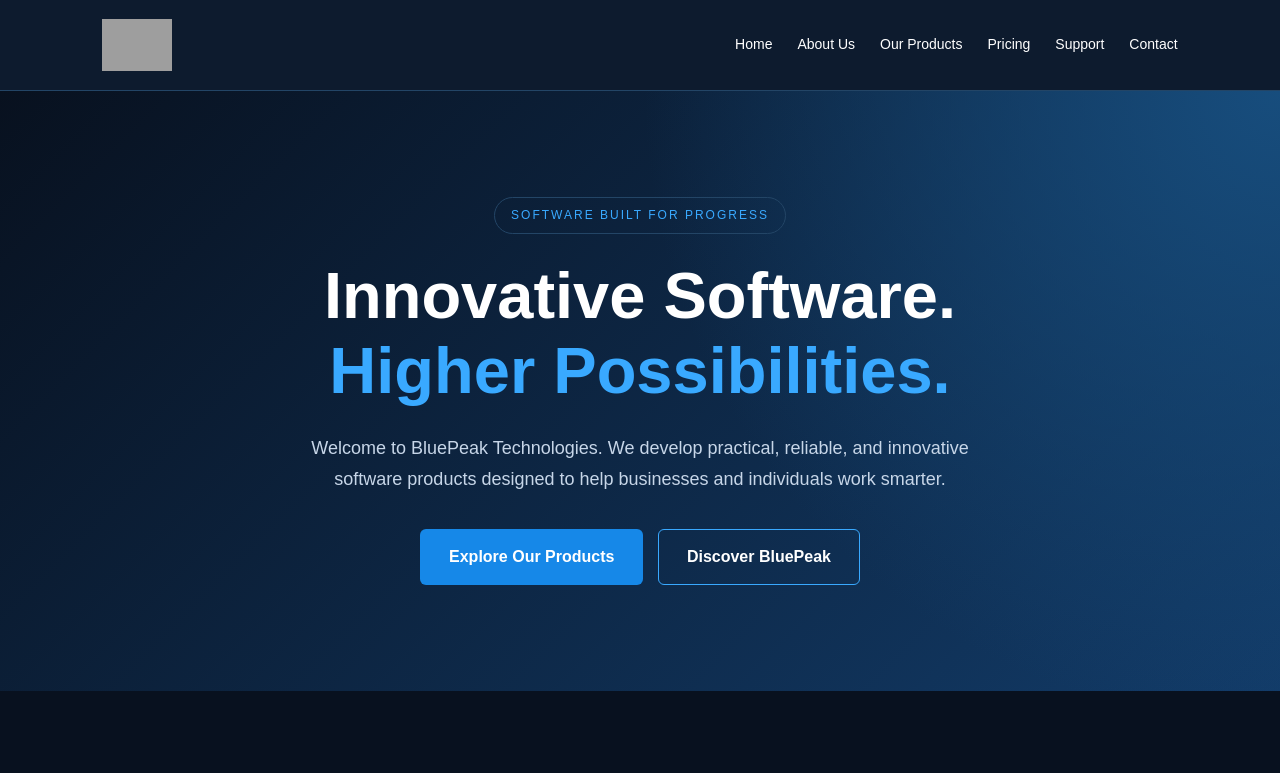
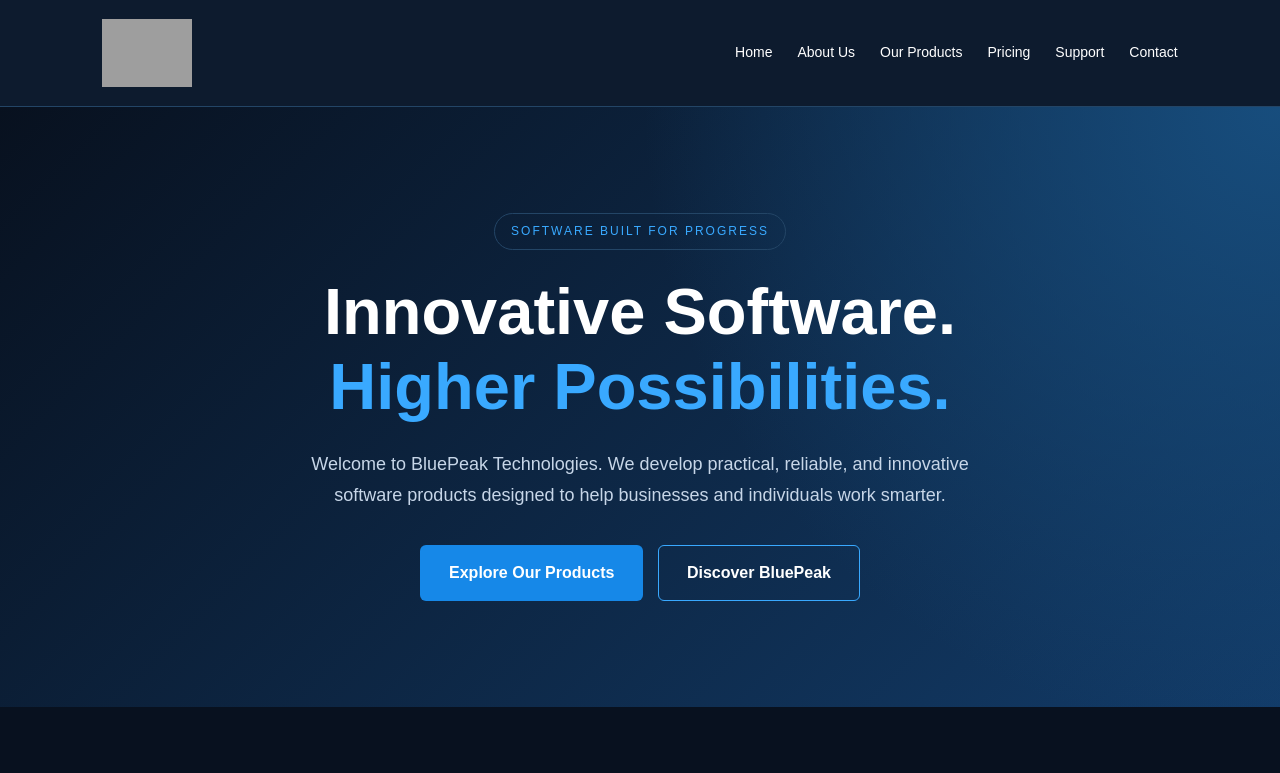
Before and after one commit to Mm2469/mcginnis-technologies, a plain HTML site: page index.html in a window 1280 px wide. Shown: the top 773 px of the page. Drawn offline with Linux system fonts and the light colour scheme; grey boxes are pictures that could not be loaded.

Commit message:
Adjust header padding and logo dimensions

```diff
--- a/index.html
+++ b/index.html
@@ -79,7 +79,8 @@
 
        header {
     background: var(--surface);
-            padding: 10px 8%;
+    padding: 8px 8%;
+    min-height: 105px;
     display: flex;
     justify-content: space-between;
     align-items: center;
@@ -96,8 +97,9 @@
 }
 
 .logo-image {
-    height: 70px;
-    width: 70px;
+    height: 90px;
+    width: 90px;
+    max-width: none;
     object-fit: contain;
     display: block;
 }
```
Lines whose indentation alone changed are shown as unchanged.
